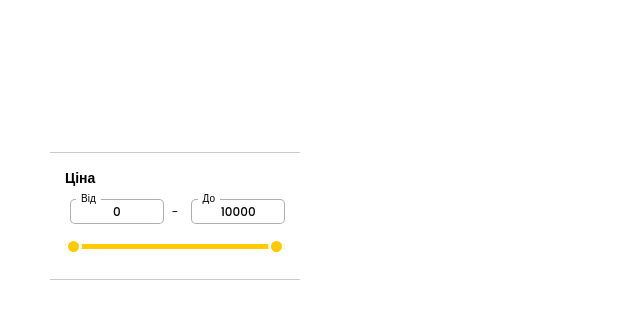
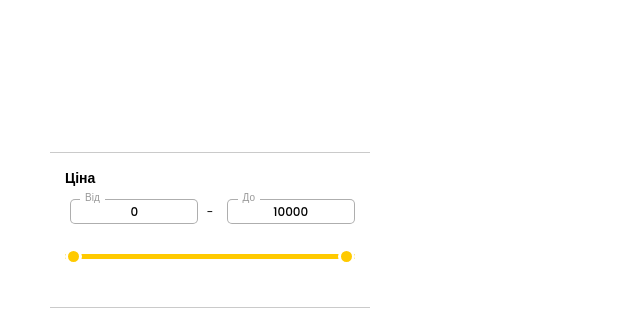
Before and after one commit to RiseWeez/test-slider-synthetic, a plain HTML site: page index.html in a window 1280 px wide. Shown: the part 48-359 px from the top of the page, without its empty margins (0-640 px from the left). Drawn offline with Linux system fonts and the light colour scheme.

Commit message:
Add files via upload

```diff
--- a/style.css
+++ b/style.css
@@ -21,8 +21,8 @@ body{
   position: absolute;
   left: 50px;
   top: 200px;
-  width: 250px;
-  height: auto;
+  width: 320px;
+  height: 156px;
   background: #fff;
   /* border-radius: 10px; */
   padding: 15px 15px 30px;
@@ -41,7 +41,7 @@ header h2{
 .price-input{
   width: 100%;
   display: flex;
-  margin: 10px 0 20px;
+  margin: 10px 0 30px;
 }
 .price-input .field{
   display: flex;
@@ -51,18 +51,22 @@ header h2{
 }
 .min-text{
   position: absolute;
-  border: 5px solid #fff;
-  top: 33px;
-  left: 26px;
+  border-left: 5px solid #fff;
+  border-right: 5px solid #fff;
+  top: 37px;
+  left: 30px;
   font-size: 10px;
+  color: #999;
   background-color: #fff;
 }
 .max-text{
   position: absolute;
-  border: 5px solid #fff;
-  top: 33px;
-  right: 80px;
+  border-left: 5px solid #fff;
+  border-right: 5px solid #fff;
+  top: 37px;
+  right: 110px;
   font-size: 10px;
+  color: #999;
   background-color: #fff;
 }
 .field input{
@@ -91,7 +95,7 @@ input[type="number"]::-webkit-inner-spin-button {
 .slider{
   height: 5px;
   position: relative;
-  background: #ffcc0085;
+  background: #ffcc004d;
   border-radius: 2px;
 }
 .slider .progress{
```
